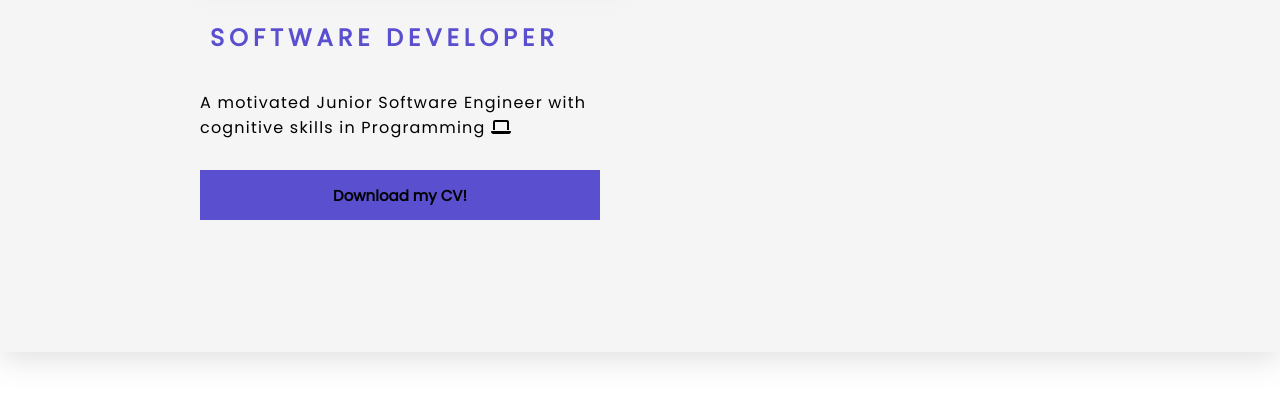
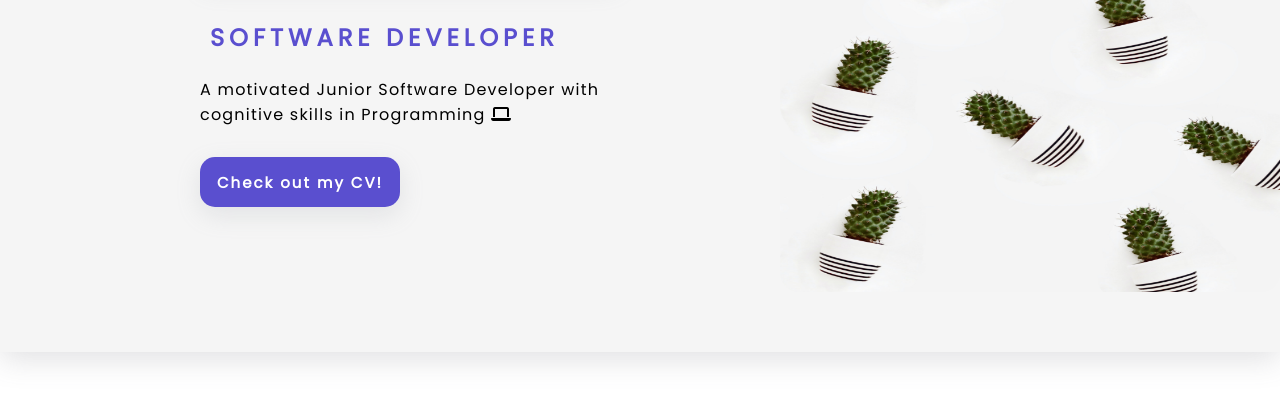
Before and after one commit to Ij-10/Profile-Page, a plain HTML site: page index.html in a window 1280 px wide. Shown: the part 248-650 px from the top of the page. Drawn offline with Linux system fonts and the light colour scheme.

Commit message:
added some more modification to the css

```diff
--- a/index.html
+++ b/index.html
@@ -22,12 +22,12 @@
             <h4 class="firstHeader"> HELLO THERE, I'M</h4>
             <h1 class="secondHeader"> Okonkwo Ijeoma <span><i id="iconOne" class="fas fa-crown"></i></span></h1>
             <h2 class="thirdHeader">SOFTWARE DEVELOPER</h2>
-            <p class="paragraph">A motivated Junior Software Engineer with <br> cognitive skills in Programming <span></span><i class="fas fa-laptop"></i></p>
-            <button class="btn">Download my CV!</button>
+            <p class="paragraph">A motivated Junior Software Developer with <br> cognitive skills in Programming <span></span><i class="fas fa-laptop"></i></p>
+            <button class="btn">Check out my CV!</button>
         </div>
 
         <div class="backgroundImage">
-            <!-- <img src="./background image/profile page background.jpg" alt="background"> -->
+            <img src="./background image/profile page bg.jpg" alt="background">
         </div>
     </div>
 
--- a/style.css
+++ b/style.css
@@ -19,7 +19,8 @@ body{
 img{
     width: 500px;
     height: 500px;
-    border-radius: 10px;
+    border-radius: 20px;
+    margin-top: 40px;
 }
 
 .containerContent{
@@ -47,7 +48,7 @@ img{
 .thirdHeader{
     letter-spacing: 5px;
     color:#5A4FCF;
-    margin-bottom: 25px;
+    margin-bottom: 12px;
     padding: 10px;
 }
 
@@ -66,8 +67,13 @@ img{
     font-size: 15px;
     font-weight: bold;
     padding: 10px;
-    width: 400px;
+    width: 200px;
     height: 50px;
     border-style: none;
     background-color: #5A4FCF;
+    letter-spacing: 2px;
+    color: white;
+    border-radius: 15px;
+    box-shadow: rgba(149, 157, 165, 0.2) 0px 8px 24px;
+    cursor: pointer;
 }
```
Also changed, not shown: background image/profile page bg.jpg (added).
